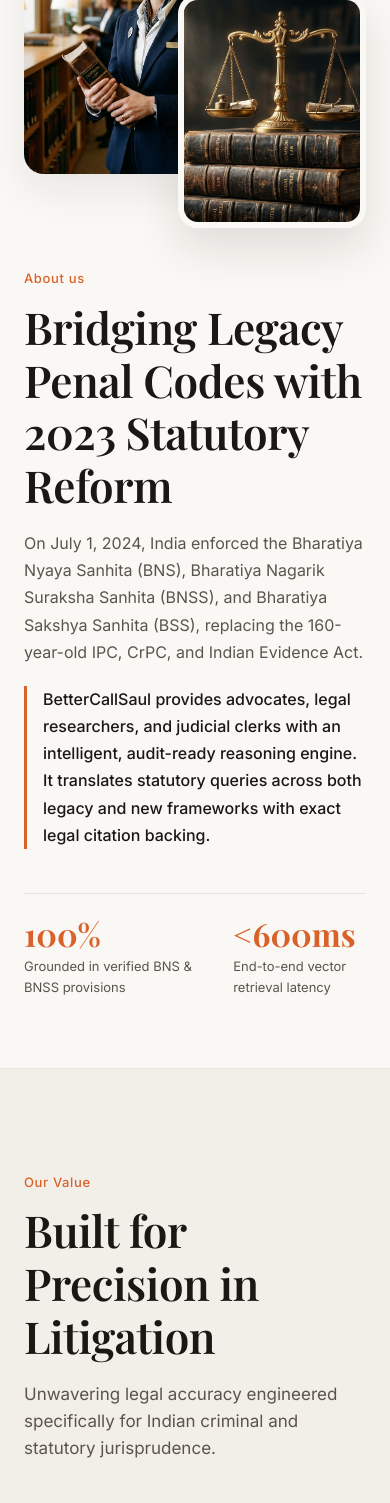
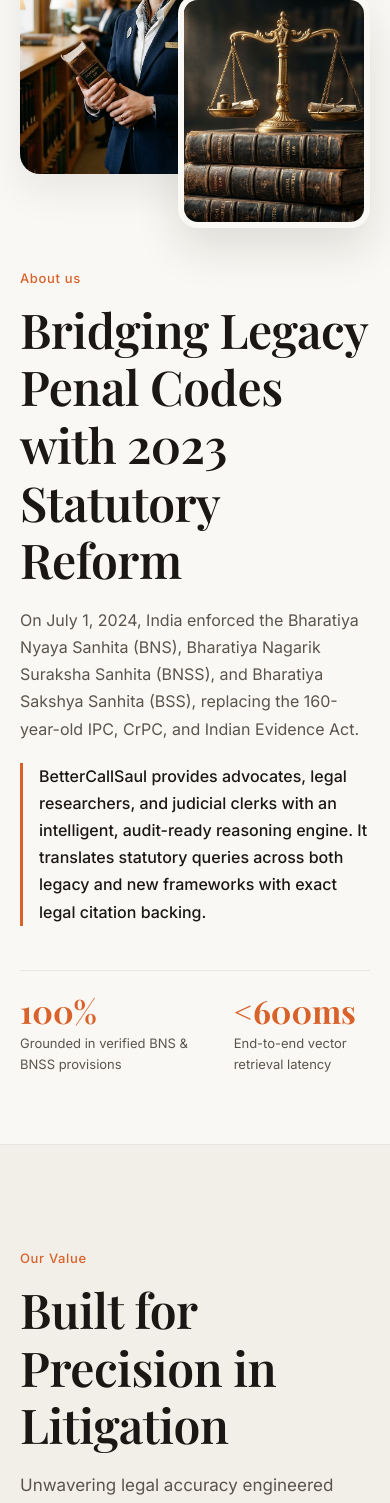
Before and after one commit to AbishekR05/BetterCallSaul, a React (Vite) app in the folder frontend/: page / in a window 390 px wide. Shown: the part 1046-2549 px from the top of the page. Built offline with nearby package versions, Linux system fonts and the light colour scheme; a web font is replaced by a local one.

Commit message:
fix(layout): apply expansive 1560px container width and 60px side padding across all page sections

```diff
--- a/frontend/src/components/landing/FinalCTA.css
+++ b/frontend/src/components/landing/FinalCTA.css
@@ -7,19 +7,19 @@
 .cta-warm-card {
   background: linear-gradient(135deg, #D9622B 0%, #B84A1A 100%);
   border-radius: 28px;
-  padding: 80px 40px;
+  padding: 80px 60px;
   text-align: center;
   color: #FFFFFF;
   box-shadow: 0 20px 50px rgba(217, 98, 43, 0.25);
 }
 
 .cta-inner-content {
-  max-width: 680px;
+  max-width: 900px;
   margin: 0 auto;
 }
 
 .cta-title {
-  font-size: 42px;
+  font-size: 48px;
   font-weight: 600;
   color: #FFFFFF;
   margin-bottom: 20px;
@@ -27,7 +27,7 @@
 }
 
 .cta-description {
-  font-size: 17px;
+  font-size: 18px;
   color: rgba(255, 255, 255, 0.9);
   line-height: 1.6;
   margin-bottom: 36px;
@@ -39,8 +39,8 @@
 }
 
 .cta-btn {
-  padding: 16px 36px;
-  font-size: 15px;
+  padding: 18px 40px;
+  font-size: 16px;
 }
 
 @media (max-width: 768px) {
--- a/frontend/src/components/landing/Plans.css
+++ b/frontend/src/components/landing/Plans.css
@@ -12,15 +12,15 @@
 .plans-grid {
   display: grid;
   grid-template-columns: repeat(2, 1fr);
-  gap: 36px;
-  max-width: 960px;
+  gap: 40px;
+  max-width: 1240px;
   margin: 0 auto;
 }
 
 .plan-card {
   position: relative;
   border-radius: var(--radius-lg);
-  padding: 44px 36px;
+  padding: 48px 40px;
   display: flex;
   flex-direction: column;
   transition: transform var(--transition-normal);
@@ -68,7 +68,7 @@
 }
 
 .plan-name {
-  font-size: 24px;
+  font-size: 26px;
   font-weight: 600;
   margin-bottom: 12px;
 }
@@ -80,7 +80,7 @@
 }
 
 .plan-price .amount {
-  font-size: 48px;
+  font-size: 52px;
   font-weight: 700;
   line-height: 1;
 }
@@ -92,7 +92,7 @@
 }
 
 .plan-desc {
-  font-size: 14px;
+  font-size: 14.5px;
   line-height: 1.5;
   opacity: 0.8;
 }
@@ -105,7 +105,7 @@
 }
 
 .plan-features li {
-  font-size: 14.5px;
+  font-size: 15px;
   margin-bottom: 14px;
   display: flex;
   align-items: center;
@@ -128,7 +128,7 @@
   font-size: 14.5px;
 }
 
-@media (max-width: 768px) {
+@media (max-width: 900px) {
   .plans-grid {
     grid-template-columns: 1fr;
   }
--- a/frontend/src/styles/global.css
+++ b/frontend/src/styles/global.css
@@ -27,9 +27,21 @@ button {
 }
 
 .container {
-  max-width: 1240px;
+  max-width: 1560px;
   margin: 0 auto;
-  padding: 0 24px;
+  padding: 0 60px;
+}
+
+@media (max-width: 1024px) {
+  .container {
+    padding: 0 32px;
+  }
+}
+
+@media (max-width: 768px) {
+  .container {
+    padding: 0 20px;
+  }
 }
 
 /* Typography Helpers */
@@ -49,7 +61,7 @@ button {
 
 .section-title {
   font-family: var(--font-serif);
-  font-size: 44px;
+  font-size: 48px;
   font-weight: 600;
   color: var(--text-primary);
   line-height: 1.2;
@@ -61,7 +73,7 @@ button {
   font-size: 17px;
   color: var(--text-secondary);
   line-height: 1.6;
-  max-width: 640px;
+  max-width: 760px;
 }
 
 /* Common Button Styles */
```
Also changed, not shown: 1 other file (tests, documents, lock files or other folders).
